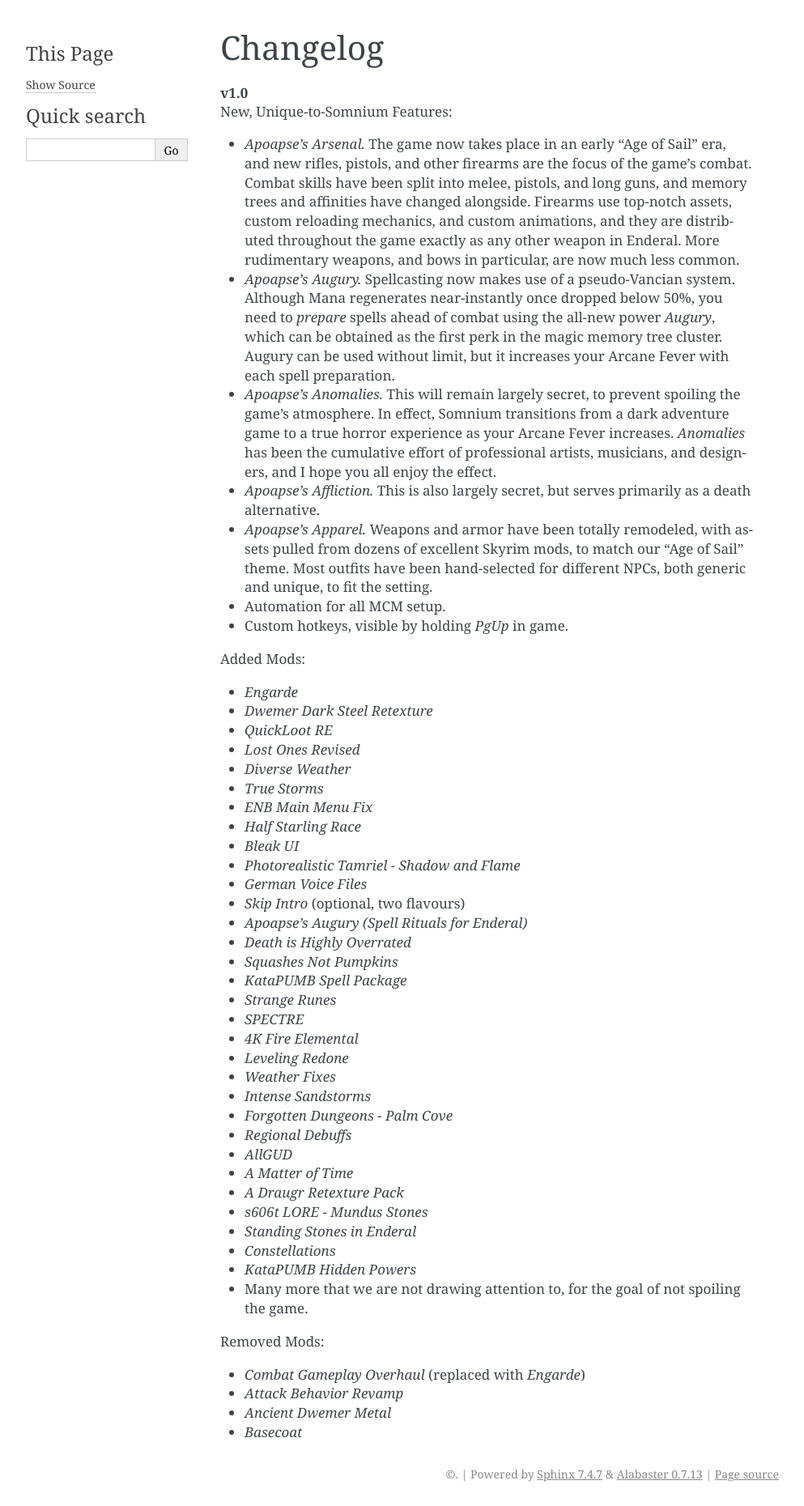
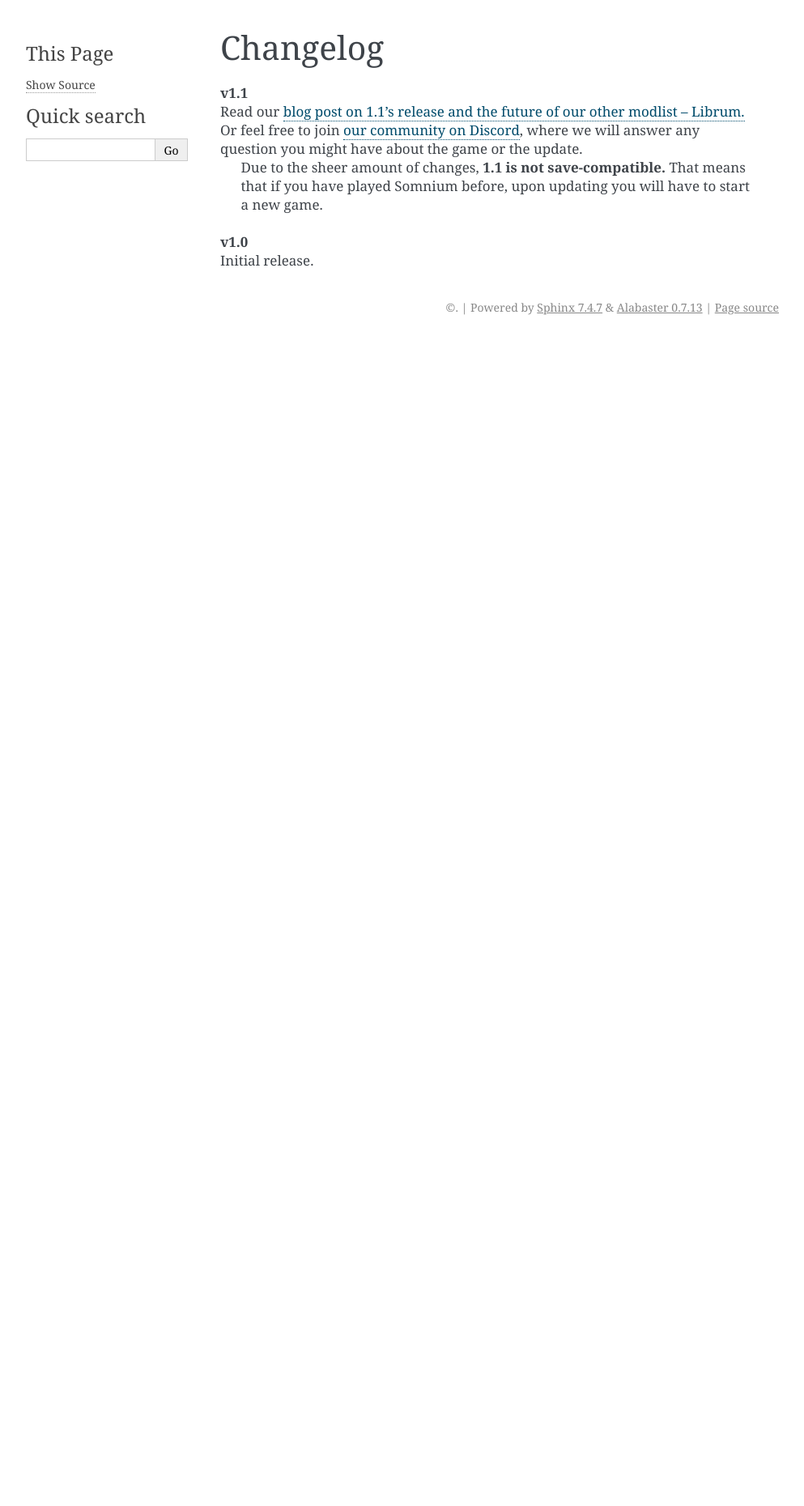
Before and after one commit to apoapse1/somnium-fur-enderal, a Sphinx documentation site: the page built from source/6_Changelog.rst, in a window 1280 px wide. Shown: the whole page at 81% size, without its empty margins (148-1141 px from the left). Built offline with Sphinx 7.4.7, drawn with Linux system fonts in a browser that asks for light colours; after the commit the page ends 900 px from its top, so only the background shows below that.

Commit message:
Update 6_Changelog.rst

```diff
--- a/source/6_Changelog.rst
+++ b/source/6_Changelog.rst
@@ -1,56 +1,10 @@
 Changelog
 =========
 
+| **v1.1**
+| Read our `blog post on 1.1's release and the future of our other modlist -- Librum. <https://www.scenicroute.games/blog>`_
+| Or feel free to join `our community on Discord <https://discord.com/invite/nAQWr4VmG6>`_, where we will answer any question you might have about the game or the update.
+|	Due to the sheer amount of changes, **1.1 is not save-compatible.** That means that if you have played Somnium before, upon updating you will have to start a new game.
+|
 | **v1.0**
-| New, Unique-to-Somnium Features:
-
-* *Apoapse's Arsenal.* The game now takes place in an early "Age of Sail" era, and new rifles, pistols, and other firearms are the focus of the game's combat. Combat skills have been split into melee, pistols, and long guns, and memory trees and affinities have changed alongside. Firearms use top-notch assets, custom reloading mechanics, and custom animations, and they are distributed throughout the game exactly as any other weapon in Enderal. More rudimentary weapons, and bows in particular, are now much less common.
-* *Apoapse's Augury.* Spellcasting now makes use of a pseudo-Vancian system. Although Mana regenerates near-instantly once dropped below 50%, you need to *prepare* spells ahead of combat using the all-new power *Augury*, which can be obtained as the first perk in the magic memory tree cluster. Augury can be used without limit, but it increases your Arcane Fever with each spell preparation.
-* *Apoapse's Anomalies.* This will remain largely secret, to prevent spoiling the game's atmosphere. In effect, Somnium transitions from a dark adventure game to a true horror experience as your Arcane Fever increases. *Anomalies* has been the cumulative effort of professional artists, musicians, and designers, and I hope you all enjoy the effect.
-* *Apoapse's Affliction.* This is also largely secret, but serves primarily as a death alternative.
-* *Apoapse's Apparel.* Weapons and armor have been totally remodeled, with assets pulled from dozens of excellent Skyrim mods, to match our "Age of Sail" theme. Most outfits have been hand-selected for different NPCs, both generic and unique, to fit the setting.
-* Automation for all MCM setup.
-* Custom hotkeys, visible by holding *PgUp* in game.
-
-Added Mods:
-
-* *Engarde*
-* *Dwemer Dark Steel Retexture*
-* *QuickLoot RE*
-* *Lost Ones Revised*
-* *Diverse Weather*
-* *True Storms*
-* *ENB Main Menu Fix*
-* *Half Starling Race*
-* *Bleak UI*
-* *Photorealistic Tamriel - Shadow and Flame*
-* *German Voice Files*
-* *Skip Intro* (optional, two flavours)
-* *Apoapse's Augury (Spell Rituals for Enderal)*
-* *Death is Highly Overrated*
-* *Squashes Not Pumpkins*
-* *KataPUMB Spell Package*
-* *Strange Runes*
-* *SPECTRE*
-* *4K Fire Elemental*
-* *Leveling Redone*
-* *Weather Fixes*
-* *Intense Sandstorms*
-* *Forgotten Dungeons - Palm Cove*
-* *Regional Debuffs*
-* *AllGUD*
-* *A Matter of Time*
-* *A Draugr Retexture Pack*
-* *s606t LORE - Mundus Stones*
-* *Standing Stones in Enderal*
-* *Constellations*
-* *KataPUMB Hidden Powers*
-
-* Many more that we are not drawing attention to, for the goal of not spoiling the game.
-
-Removed Mods:
-
-* *Combat Gameplay Overhaul* (replaced with *Engarde*)
-* *Attack Behavior Revamp*
-* *Ancient Dwemer Metal*
-* *Basecoat*
+| Initial release.
```
